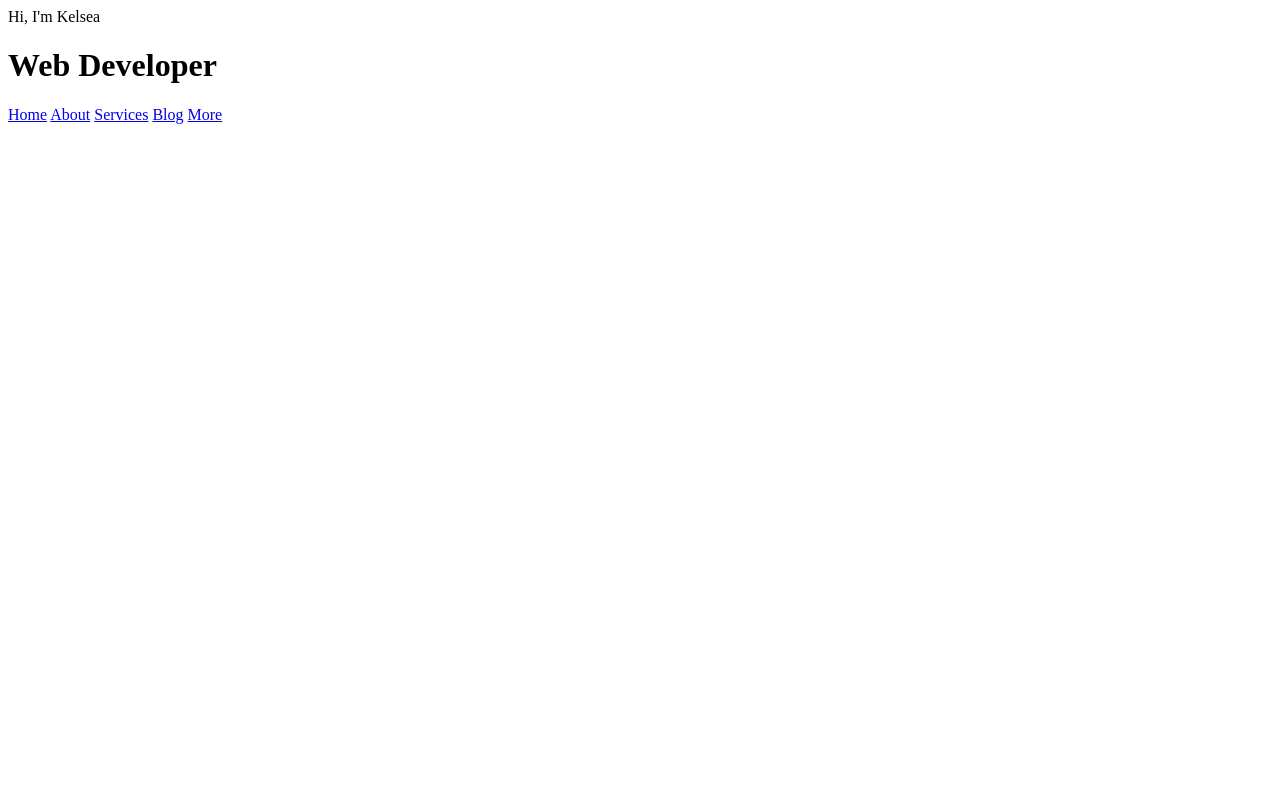
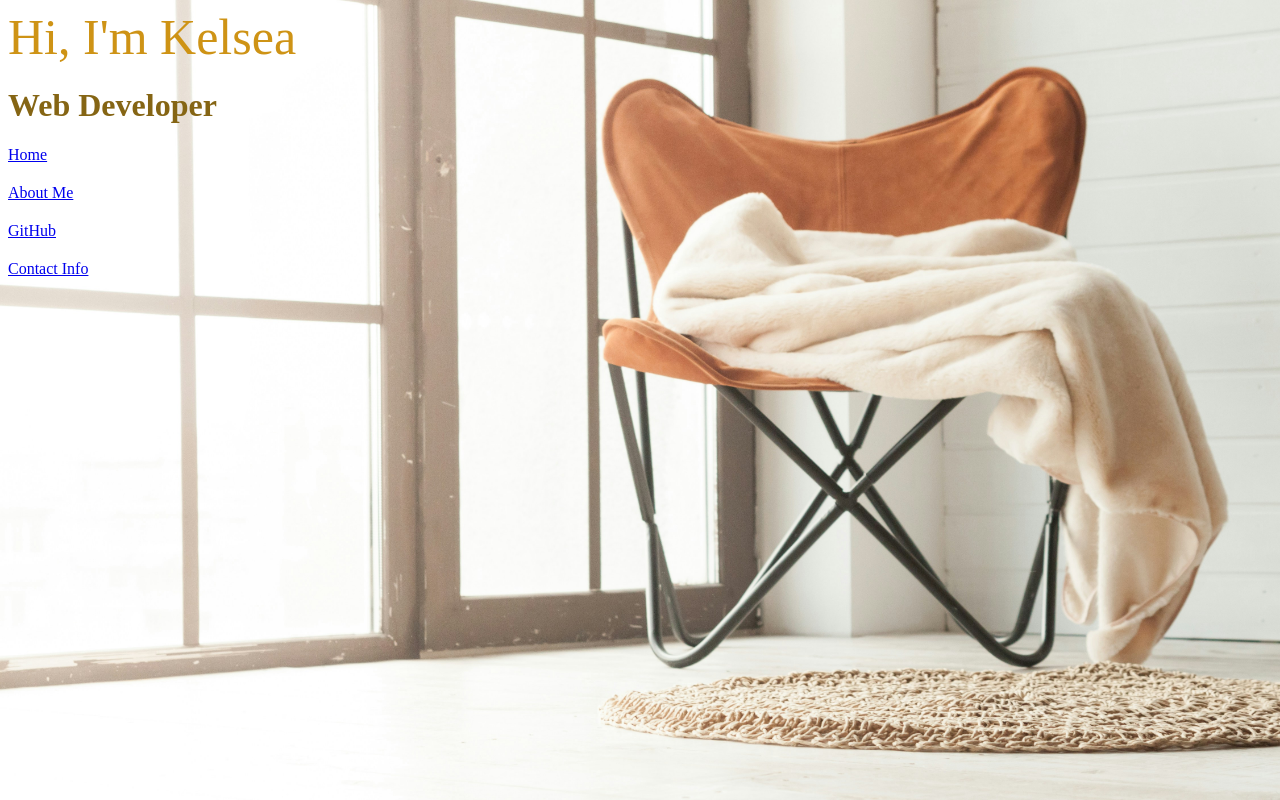
Before and after one commit to KelseaE/My-Portfolio, a plain HTML site: page index.html in a window 1280 px wide. Drawn offline with Linux system fonts and the light colour scheme.

Commit message:
Background/Nav Added

```diff
--- a/index.html
+++ b/index.html
@@ -11,10 +11,9 @@
     <header> Hi, I'm Kelsea</header>
       <h1>Web Developer</h1>
         <nav>
-            <a href="#">Home</a>
-            <a href="#">About</a>
-            <a href="#">Services</a>
-            <a href="#">Blog</a>
-            <a href="#">More</a>
+            <li><a href="#">Home</a></li>
+            <li><a href="#">About Me</a></li>
+            <li><a href="#">GitHub</a></li>
+            <li><a href="#">Contact Info</a></li>
         </nav>
 </body>
--- a/style.css
+++ b/style.css
@@ -0,0 +1,16 @@
+body{
+    background-image: url("images/background.jpg");
+    background-size: cover
+}
+header{
+    font-size: 50px;
+    color: rgb(206, 147, 21);
+    align-self: center;
+}
+h1{
+    color: rgb(133, 101, 20);
+}
+li{
+    display: flex;
+    margin-bottom: 20px;
+}
```
Also changed, not shown: images/Background.jpg (added).
